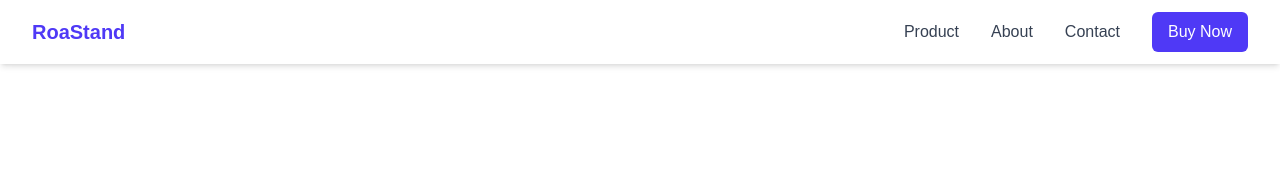
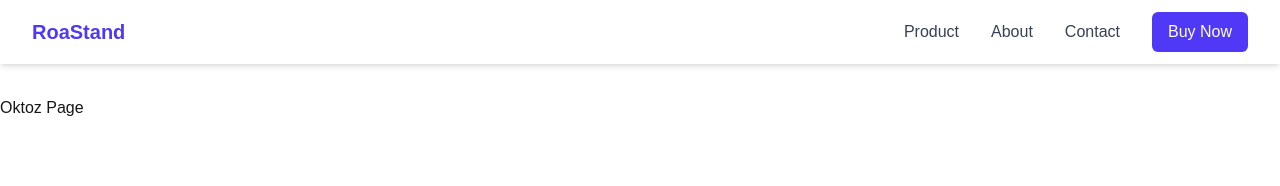
Before and after one commit to bahasacoder/roastand, a Next.js app: page /oktoz in a window 1280 px wide. Shown: the top 186 px of the page. Built offline with nearby package versions, Linux system fonts and the light colour scheme.

Commit message:
Add main section to Oktoz page

```diff
--- a/app/oktoz/page.tsx
+++ b/app/oktoz/page.tsx
@@ -7,7 +7,9 @@ export default async function oktozPage() {
 
  return (
    <>
+    <main className="mt-24">
      <div>Oktoz Page</div>
+     </main>
    </>
  )
 
```
